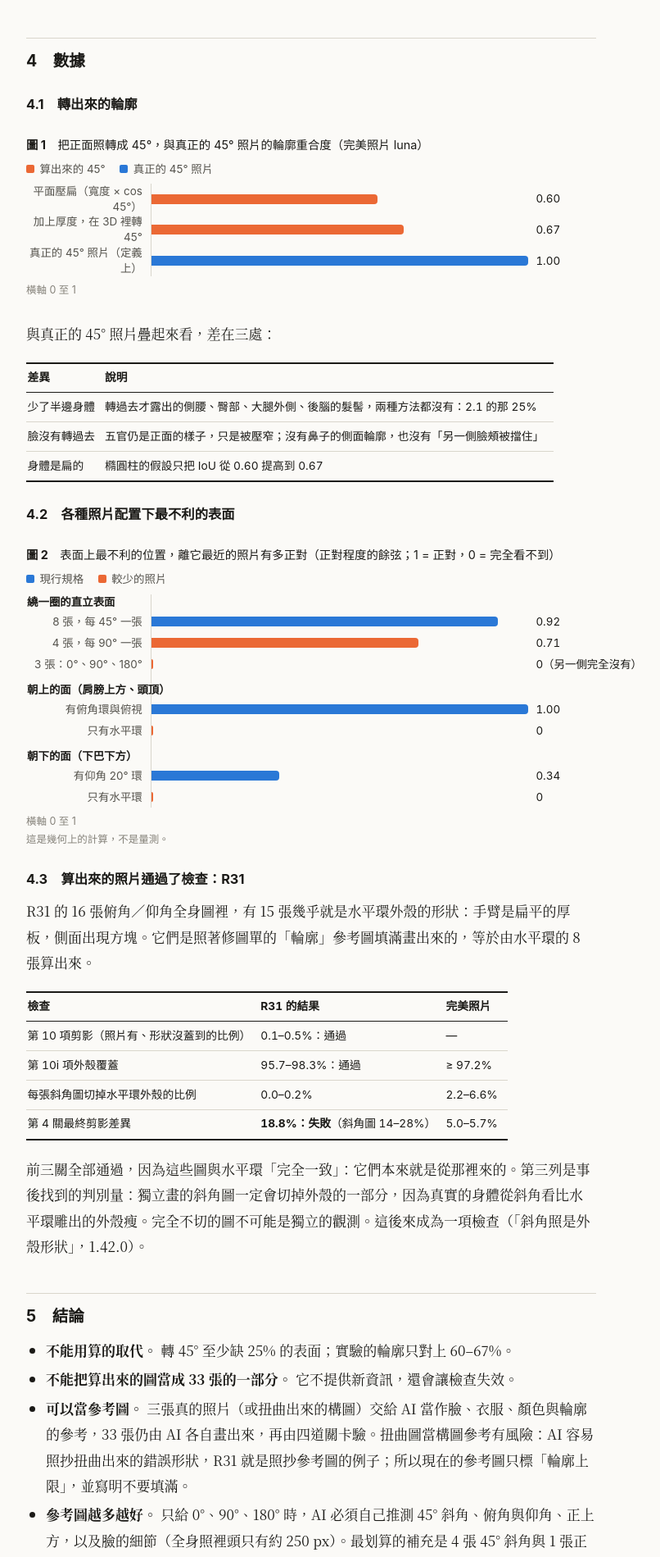
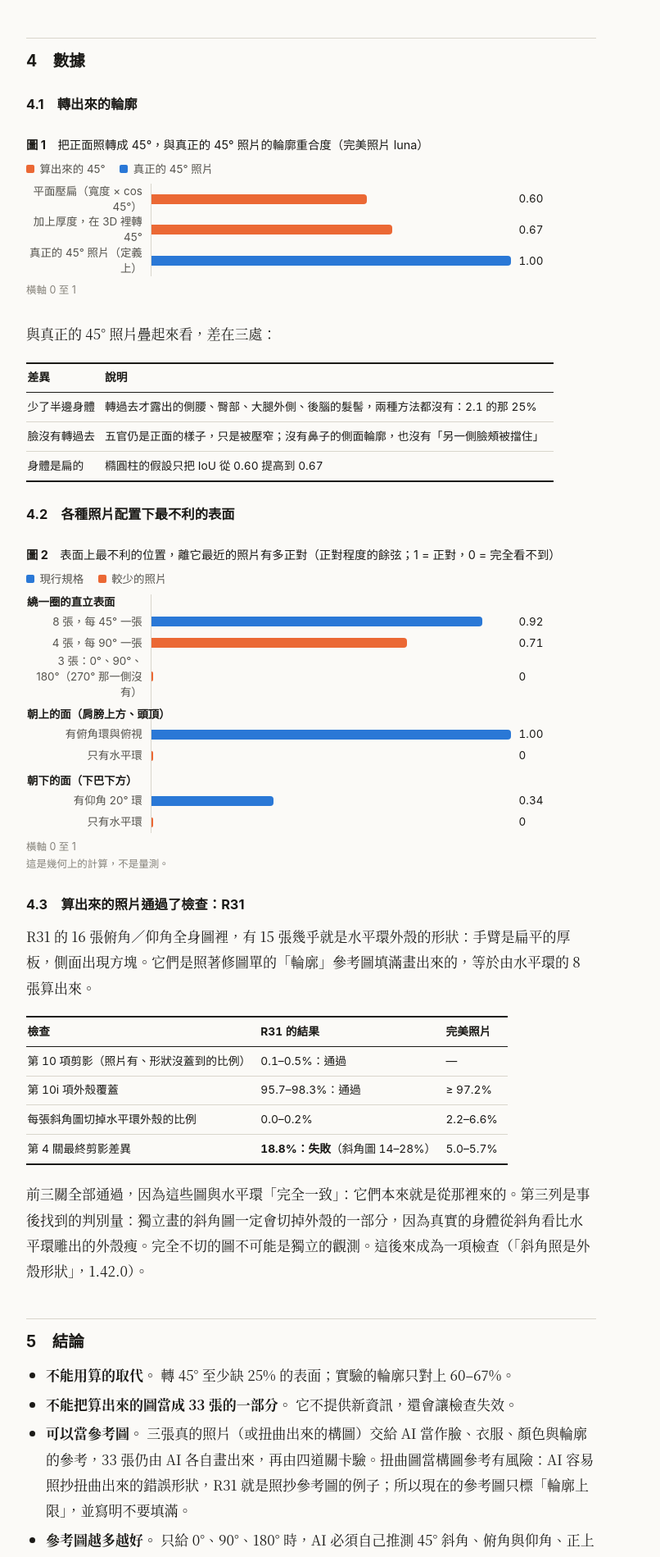
Before and after one commit to WangChengYeh/Avatar, a Jekyll site: the page built from docs/papers/10-fewer-photos.md, in a window 1280 px wide. Shown: the part 2996-4895 px from the top of the page at 82% size, without its empty margins (260-1066 px from the left). Built offline with Jekyll 4.4.1, drawn with Linux system fonts in a browser that asks for light colours.

Commit message:
[Claude] docs: chart value column wide enough on phones
Agent: Claude
Co-Authored-By: Claude Fable 5.2 <noreply@anthropic.com>

```diff
--- a/docs/assets/paper.css
+++ b/docs/assets/paper.css
@@ -129,7 +129,7 @@ td:first-child, th:first-child { padding-left: 0.1rem; }
 .chart .legend li { margin: 0; display: flex; align-items: center; gap: 0.4rem; }
 .chart .sw { width: 10px; height: 10px; border-radius: 2px; display: inline-block; }
 .chart .rows { border-left: 1px solid var(--grid); margin-left: 9.5rem; }
-.chart .row { display: grid; grid-template-columns: 9.5rem 1fr 5.2rem; align-items: center; margin-left: -9.5rem; }
+.chart .row { display: grid; grid-template-columns: 9.5rem minmax(0, 1fr) 6.5rem; align-items: center; margin-left: -9.5rem; }
 .chart .row:hover .lab, .chart .row:hover .val { color: var(--ink); font-weight: 650; }
 .chart .grp { margin: 0.55rem 0 0.1rem -9.5rem; font-weight: 650; color: var(--ink); }
 .chart .lab { padding-right: 0.7rem; text-align: right; color: var(--ink-2); overflow-wrap: anywhere; }
@@ -154,7 +154,7 @@ td:first-child, th:first-child { padding-left: 0.1rem; }
   body { font-size: 16px; }
   h1, .paper-head h1 { font-size: 1.6rem; }
   .chart .rows { margin-left: 0; border-left: 0; }
-  .chart .row { grid-template-columns: 1fr 4.6rem; margin-left: 0; padding: 0.2rem 0; }
+  .chart .row { grid-template-columns: minmax(0, 1fr) 6.2rem; margin-left: 0; padding: 0.2rem 0; }
   .chart .lab { grid-column: 1 / -1; text-align: left; }
   .chart .track { border-left: 1px solid var(--grid); }
   .chart .grp { margin-left: 0; }
--- a/docs/papers/10-fewer-photos.md
+++ b/docs/papers/10-fewer-photos.md
@@ -31,7 +31,7 @@ charts:
     rows:
       - {group: 繞一圈的直立表面, label: "8 張，每 45° 一張", value: 0.92, kind: ref}
       - {label: "4 張，每 90° 一張", value: 0.71, kind: ai}
-      - {label: "3 張：0°、90°、180°", value: 0.0, text: "0（另一側完全沒有）", kind: ai}
+      - {label: "3 張：0°、90°、180°（270° 那一側沒有）", value: 0.0, text: "0", kind: ai}
       - {group: "朝上的面（肩膀上方、頭頂）", label: "有俯角環與俯視", value: 1.0, text: "1.00", kind: ref}
       - {label: "只有水平環", value: 0.0, text: "0", kind: ai}
       - {group: "朝下的面（下巴下方）", label: "有仰角 20° 環", value: 0.34, kind: ref}
```
